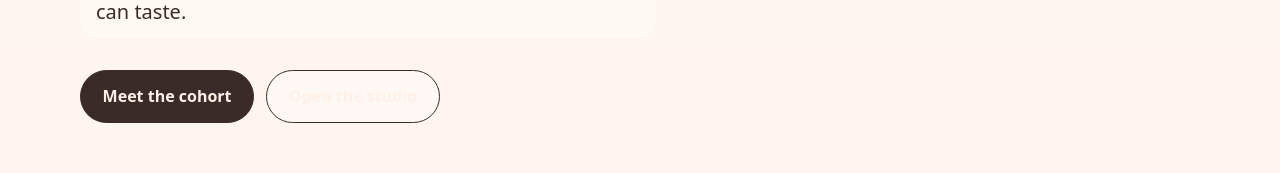
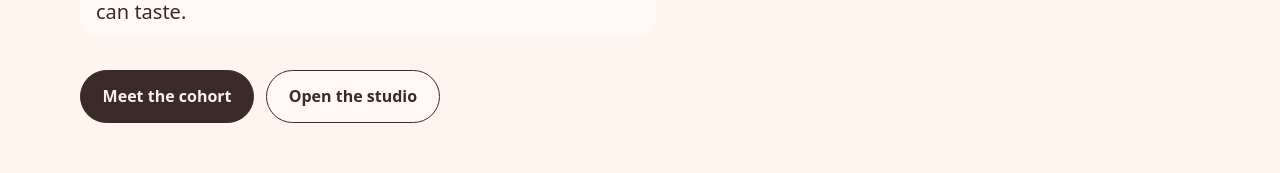
Before and after one commit to r3s0lv343vr/vibe-marketing-platform, a Next.js app: page / in a window 1280 px wide. Shown: the part 603-776 px from the top of the page. Built offline with nearby package versions, Linux system fonts and the light colour scheme; no server answers.

Commit message:
Force Open the studio CTA text to warm dark cocoa
Co-authored-by: r3s0lv343vr <r3s0lv343vr@users.noreply.github.com>

```diff
--- a/src/app/page.tsx
+++ b/src/app/page.tsx
@@ -37,7 +37,7 @@ export default function HomePage() {
             </Link>
             <Link
               href="/studio"
-              className="btn border border-[#3a2a28] bg-[#fff8f4] text-[#3a2a28] hover:bg-white"
+              className="btn border border-[#3a2a28] bg-[#fff8f4] !text-[#3a2a28] hover:bg-white hover:!text-[#3a2a28]"
             >
               Open the studio
             </Link>
```
